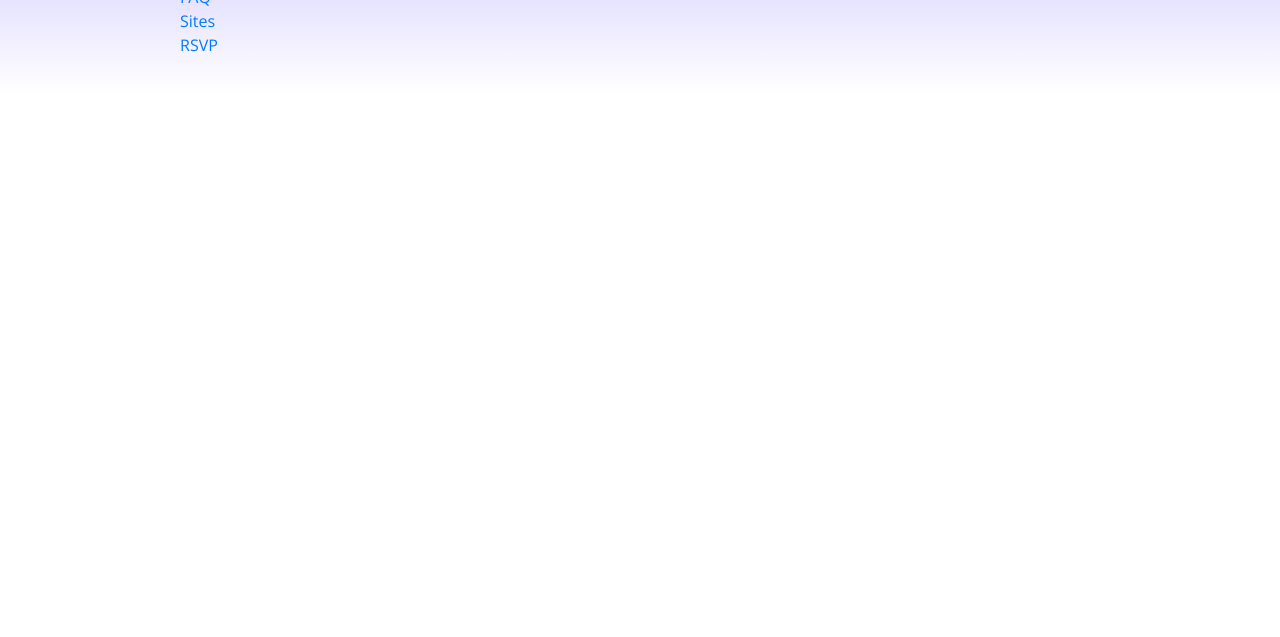
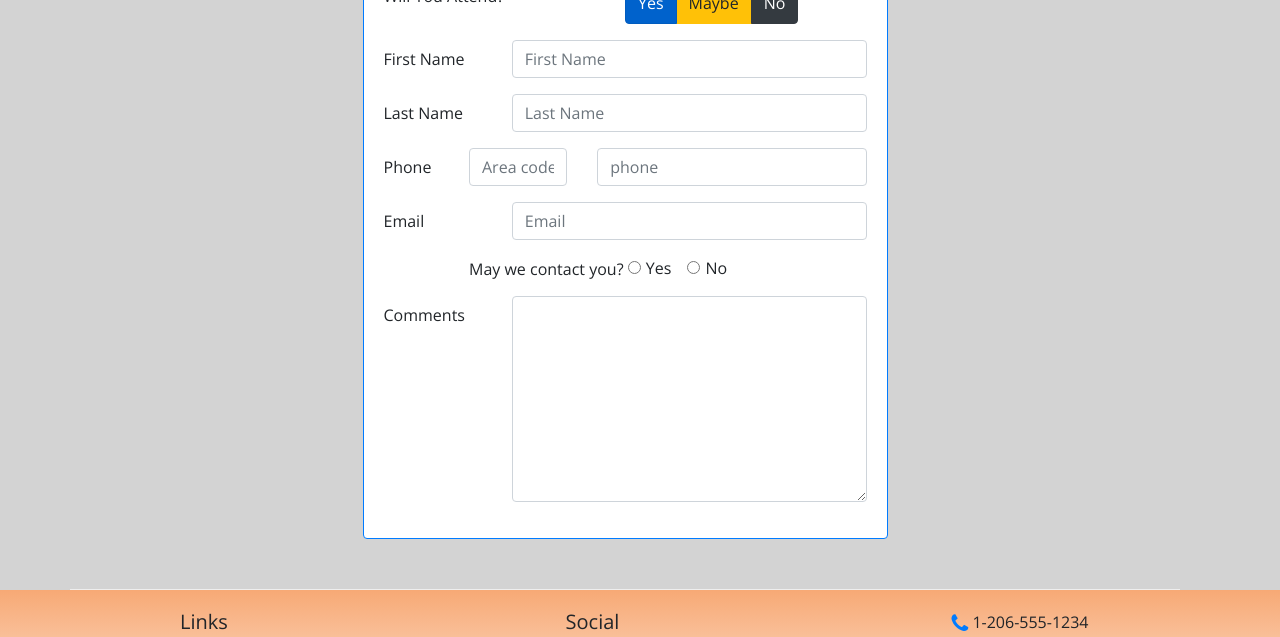
Before and after one commit to cgfanning/stunning-adventure, a website: page rsvp.html in a window 1280 px wide. Shown: the part 435-1072 px from the top of the page. Before the commit the page ends 800 px from the top, so only its background shows below. Drawn offline with nearby package versions, Linux system fonts and the light colour scheme.

Commit message:
SCSS Changes and RSVP form

```diff
--- a/css/styles.scss
+++ b/css/styles.scss
@@ -1,8 +1,8 @@
 $color-primary: #3046C5;
-$color-secondary: #5637dd;
-$color-pale: #CEC8FF;
-$color-mid: #901CAD;
-$color-dark: #60106b;
+$color-secondary: #3785dd;
+$color-pale: rgb(247, 169, 117);
+$color-mid: rgb(240, 138, 23);
+$color-dark: #d15706;
 $color-transparent-black: rgba(0, 0, 0, 0.5);
 
 $body-font: "Open Sans", sans-serif;
@@ -10,6 +10,7 @@
 
 body {
     font-family: "Open Sans", sans-serif;
+    background-color: lightgray;
 }
 
 h1, h2, h3 {
@@ -17,7 +18,11 @@
 }
 
 h2 {
-    color: #3046C5;
+    color: $color-primary;
+}
+
+h3 {
+    color: $color-mid;
 }
 
 header {
--- a/rsvp.html
+++ b/rsvp.html
@@ -57,10 +57,85 @@
                 <ol class="breadcrumb">
                     <li class="breadcrumb-item"><a href="index.html">Home</a></li>
                 </ol>
-               <h2>RSVP</h2>
+<!--               <h2>RSVP</h2>     -->
             </div>
         </div>
 
+        <div class = "row row-content w-100 d-flex justify-content-center">
+            <div class = "col-sm-6">
+                <div class = "card border border-primary">
+                    <div class = "card-body">
+                        <h2 class = "card-title">RSVP</h2>
+
+                        <div class = "form-group row">
+                            <label class = "form-group col-sm-6">Will You Attend?</label>
+                            <div class="btn-group btn-group-toggle" data-toggle="buttons">
+                                <label class="btn btn-primary active">
+                                  <input type="radio" name="willAttend" id="yes" autocomplete="off" checked> Yes</label>
+                                <label class="btn btn-warning">
+                                    <input type="radio" name="willAttend" id="maybe" autocomplete="off"> Maybe</label>
+                                <label class="btn btn-dark">
+                                    <input type="radio" name="willAttend" id="no" autocomplete="off"> No</label>
+                            </div>
+                        </div> <!-- end checkboxes for willAttend -->
+
+                        <form>
+                            <div class = "form-group row">
+                                <label for="firstName" class = "col-md-3 col-form-label">First Name</label>
+                                <div class = "col-md-9">
+                                    <input type="text" class = "form-control" id="firstName" name="firstName" placeholder="First Name" />
+                                </div>
+                            </div>
+
+                            <div class = "form-group row">
+                                <label for="lastName" class = "col-md-3 col-form-label">Last Name</label>
+                                <div class = "col-md-9">
+                                    <input type="text" class = "form-control" id="lastName" name="lastName" placeholder="Last Name" />
+                                </div>
+                            </div>
+
+                            <div class = "form-group row">
+                                <label for="areaCode" class = "col-md-2 col-form-label">Phone</label>
+                                <div class="col-5 col-md-3">
+                                    <input type="tel" class = "form-control" id="areaCode" name="areaCode" placeholder="Area code" />
+                                </div>
+                                <div class = "col-7">
+                                    <input type="tel" class = "form-control" name="telNum" placeholder="phone" />
+                                </div>
+                            </div>
+
+                            <div class = "form-group row">
+                                <label for="email" class = "col-md-3 col-form-label">Email</label>
+                                <div class = "col-md-9">
+                                    <input type="email" class = "form-control" id="email" name="email" placeholder="Email" />
+                                </div>
+                            </div>
+
+                            <div class = "form-group row">
+                                <div class = "col offset-md-2">
+                                    May we contact you?
+                                    <div class = "form-check form-check-inline">
+                                        <input type = "radio" class = "form-check-input" id = "contactYes" name = "contactRadios" value = "yes" />
+                                        <label for = "contactYes" class = "form-check-label">Yes</label>
+                                    </div>
+                                    <div class = "form-check form-check-inline">
+                                        <input type = "radio" class = "form-check-input" id = "contactNo" name = "contactRadios" value = "no" />
+                                        <label for = "contactNo" class = "form-check-label">No</label>
+                                    </div>
+                                </div>
+                            </div>
+
+                            <div class = "form-group row">
+                                <label for="feedback" class = "col-md-3 col-form-label">Comments</label>
+                                <div class = "col-md-9">
+                                    <textarea id = "feedback" class = "form-control" name = "feedback" rows = "8"></textarea>
+                                </div>
+                            </div>
+                        </form>
+                    </div>
+                </div>
+            </div>
+       </div>
 
 
 
```
Also changed, not shown: class_dir.html (+0 -1 lines), reunionFAQ.html (+1 -2 lines), Images/EastridgeHS.jpg, css/styles.css.
